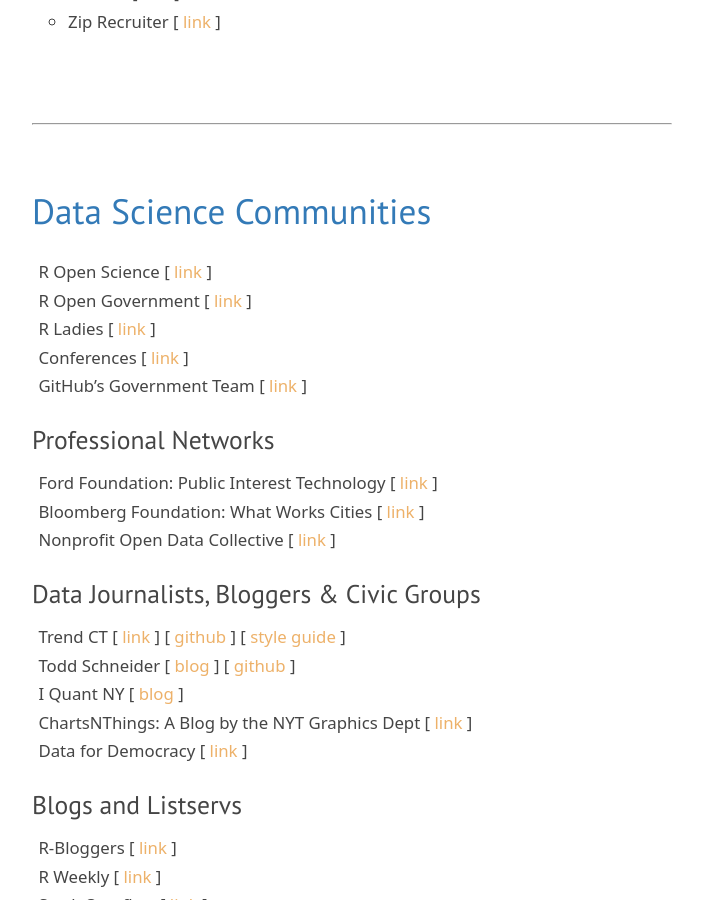
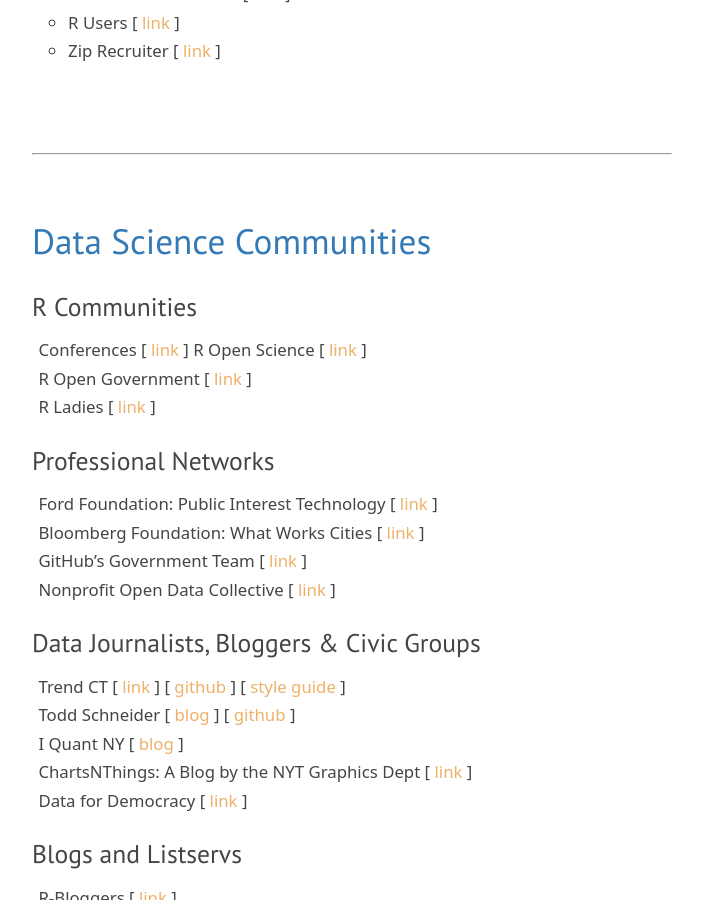
Before and after one commit to DS4PS/ds4ps.github.io, a Jekyll site: the page built from careers.md, in a window 1280 px wide and 900 px high, scrolled down 3017 px. Shown: the whole window, without its empty margins (288-991 px from the left). Built offline with Jekyll 4.4.1, drawn with Linux system fonts in a browser that asks for light colours; nearby versions of some CDN libraries; library files that are not in the unit come from our copies.

Commit message:
Update careers.md

```diff
--- a/careers.md
+++ b/careers.md
@@ -95,17 +95,20 @@
 
 ## Data Science Communities
 
+
+### R Communities
+
+Conferences [ [link](https://jumpingrivers.github.io/meetingsR/events.html) ]
 R Open Science [ [link](https://ropensci.org/) ]
 R Open Government [ [link](http://ropengov.github.io/) ]
 R Ladies [ [link](https://rladies.org/) ]
-Conferences [ [link](https://jumpingrivers.github.io/meetingsR/events.html) ]
-GitHub's Government Team [ [link](https://government.github.com/) ]
 
 
 ### Professional Networks
 
 Ford Foundation: Public Interest Technology [ [link](https://www.fordfoundation.org/campaigns/public-interest-tech/) ]
 Bloomberg Foundation: What Works Cities [ [link](https://whatworkscities.bloomberg.org/about/) ]
+GitHub's Government Team [ [link](https://government.github.com/) ]
 Nonprofit Open Data Collective [ [link](www.npdata.info) ]
 
 
```
